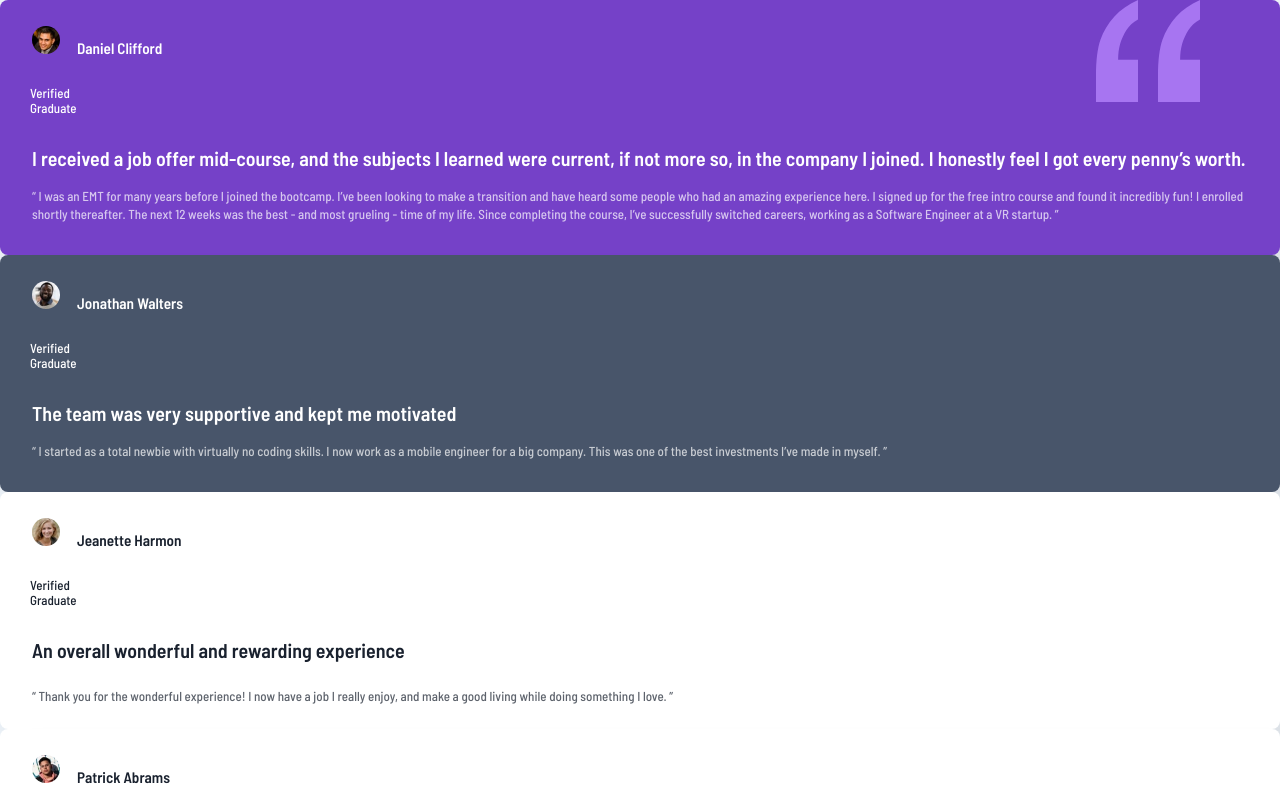
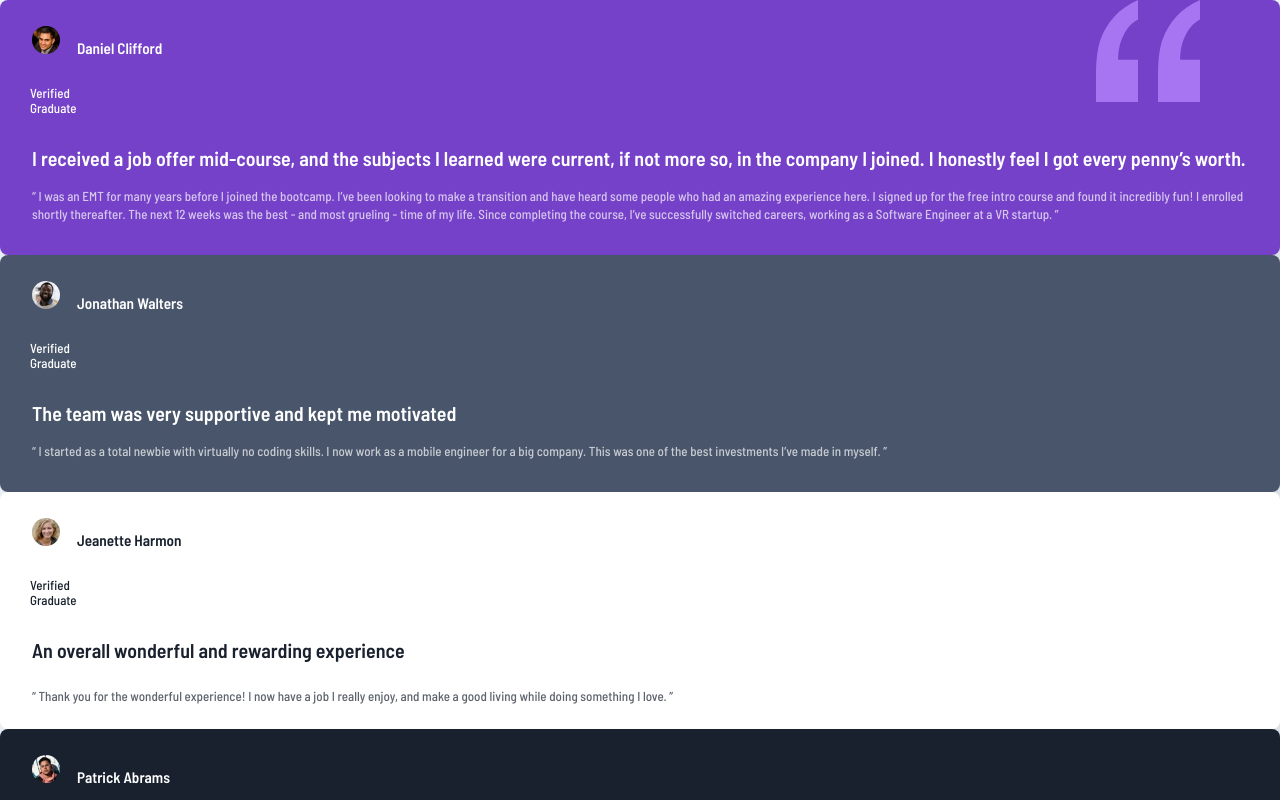
Before and after one commit to lethiandev/fm-testimonials, a Vue app: page / in a window 1280 px wide. Shown: the top 800 px of the page. Built offline with nearby package versions, Linux system fonts and the light colour scheme.

Commit message:
Reorder testimonial color variants

```diff
--- a/src/components/TestimonialGrid.tsx
+++ b/src/components/TestimonialGrid.tsx
@@ -18,8 +18,8 @@ export default defineComponent({
         'violet',
         'grayish-blue',
         'white',
+        'blackish-blue',
         'white',
-        'blackish-blue',
       ],
     },
   },
```
